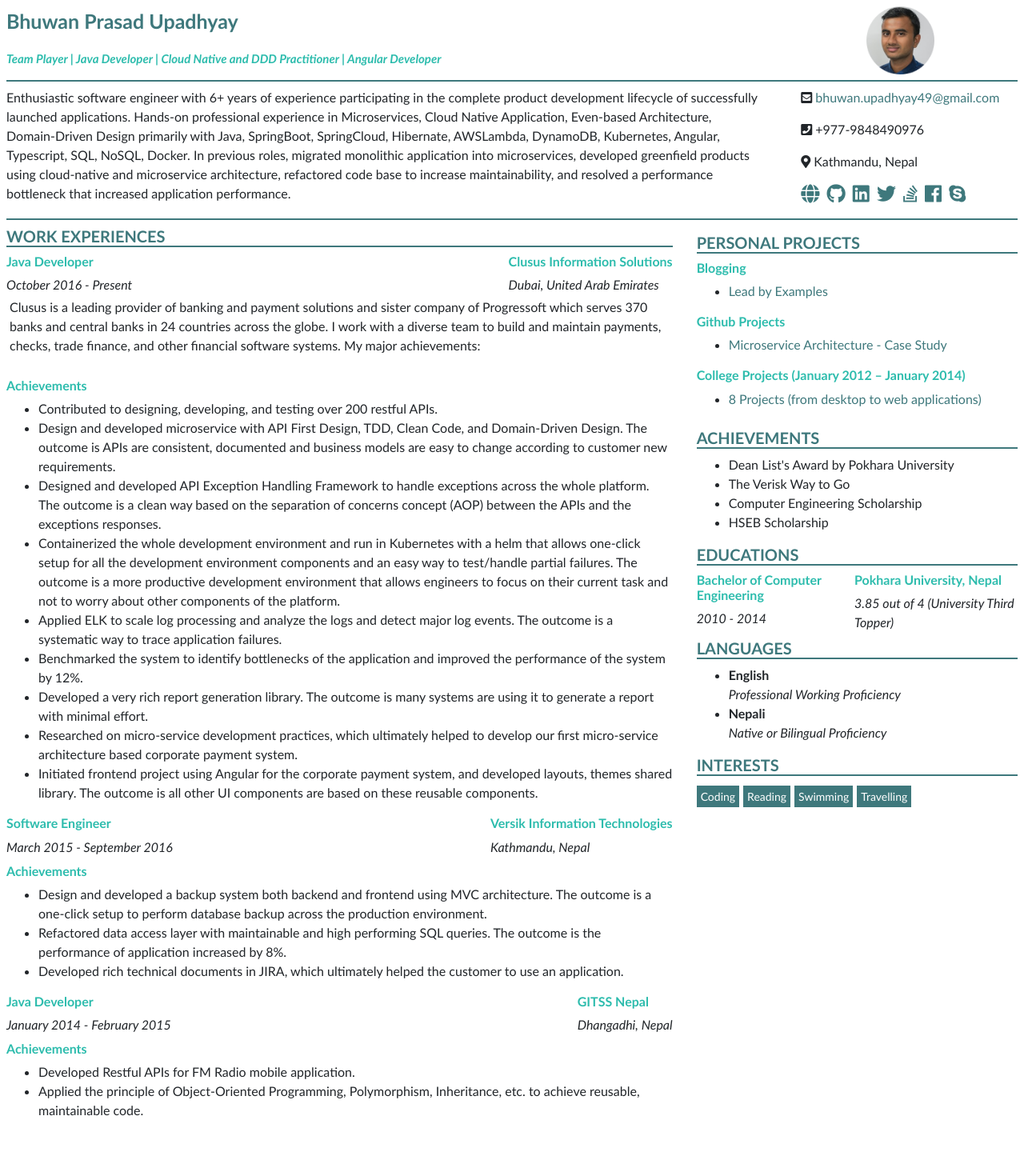
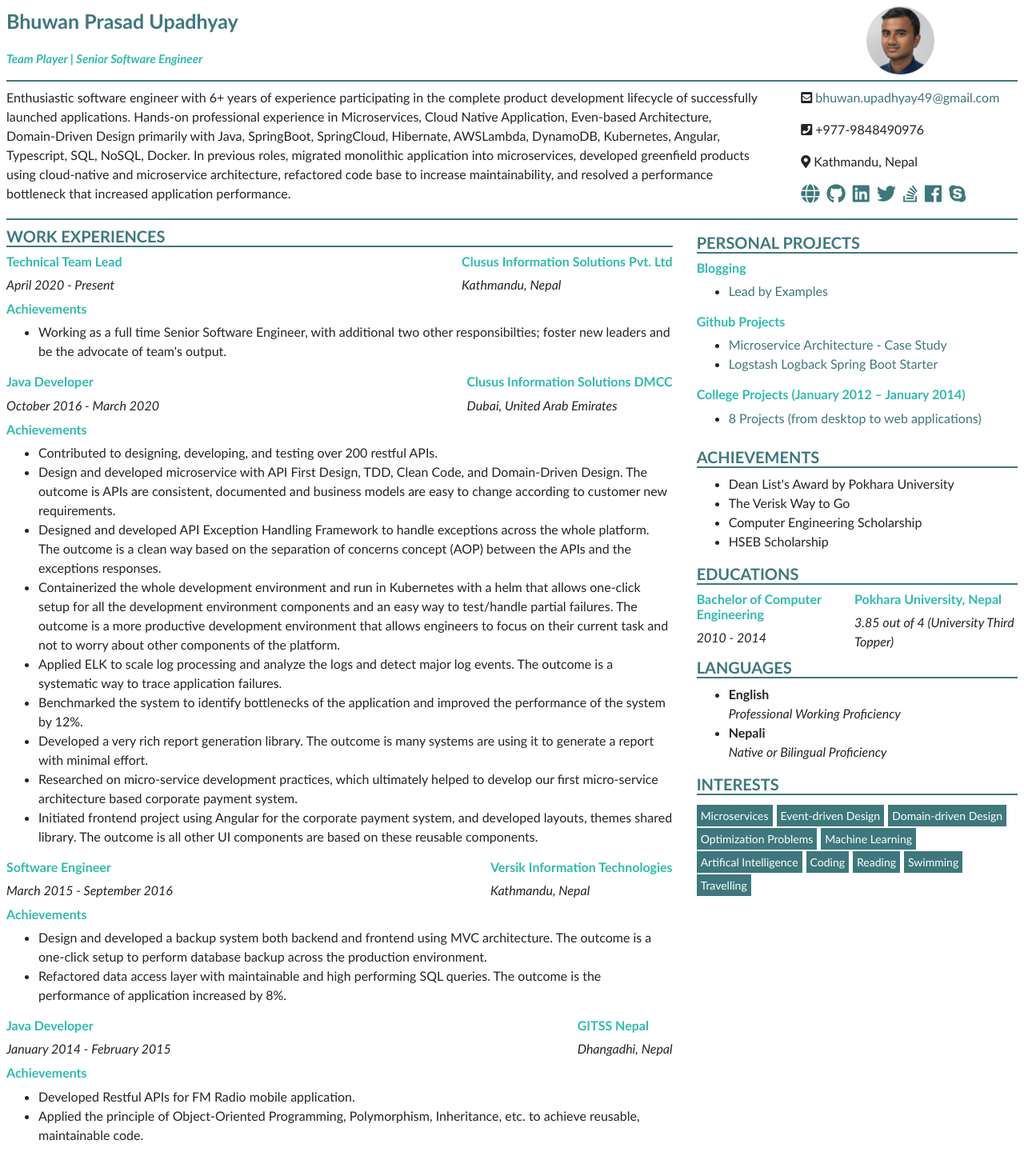
Before and after one commit to BhuwanUpadhyay/cv, a Jekyll site: the page built from index.markdown, in a window 1280 px wide. Shown: the whole page at 80% size. Built offline with Jekyll 4.4.1, drawn with Linux system fonts in a browser that asks for light colours; nearby versions of some CDN libraries; before the commit the page ends 1424 px from its top, so only the background shows below that.

Commit message:
docs: cv

```diff
--- a/_data/cv.yml
+++ b/_data/cv.yml
@@ -1,5 +1,5 @@
 name: Bhuwan Prasad Upadhyay
-title: Team Player | Java Developer | Cloud Native and DDD Practitioner | Angular Developer
+title: Team Player | Senior Software Engineer
 summary: >-
   Enthusiastic software engineer with 6+ years of experience participating in the complete product development lifecycle of successfully launched applications. Hands-on professional experience in Microservices, Cloud Native Application, Even-based Architecture, Domain-Driven Design primarily with Java, SpringBoot, SpringCloud, Hibernate, AWSLambda, DynamoDB, Kubernetes, Angular, Typescript, SQL, NoSQL, Docker. In previous roles, migrated monolithic application into microservices, developed greenfield products using cloud-native and microservice architecture, refactored code base to increase maintainability, and resolved a performance bottleneck that increased application performance.
 image: assets/images/2.png
@@ -142,16 +142,16 @@ skills:
       - name: Grafana
       - name: JProfiler
 experiences:
-  # - title: Technical Team Lead
-  #   company: Clusus Information Solutions
-  #   location: Dubai, United Arab Emirates
-  #   years: April 2020 - Present
+  - title: Technical Team Lead
+    company: Clusus Information Solutions Pvt. Ltd
+    location: Kathmandu, Nepal
+    years: April 2020 - Present
+    responsibilities:
+      - Working as a full time Senior Software Engineer, with additional two other responsibilties; foster new leaders and be the advocate of team's output.
   - title: Java Developer
-    company: Clusus Information Solutions
+    company: Clusus Information Solutions DMCC
     location: Dubai, United Arab Emirates
-    years: October 2016 - Present
-    description: |
-      Clusus is a leading provider of banking and payment solutions and sister company of Progressoft which serves 370 banks and central banks in 24 countries across the globe. I work with a diverse team to build and maintain payments, checks, trade finance, and other financial software systems. My major achievements:
+    years: October 2016 - March 2020
     responsibilities:
       - Contributed to designing, developing, and testing over 200 restful APIs.
       - Design and developed microservice with API First Design, TDD, Clean Code, and Domain-Driven Design. The outcome is APIs are consistent, documented and business models are easy to change according to customer new requirements.
@@ -169,7 +169,6 @@ experiences:
     responsibilities:
       - Design and developed a backup system both backend and frontend using MVC architecture. The outcome is a one-click setup to perform database backup across the production environment.
       - Refactored data access layer with maintainable and high performing SQL queries. The outcome is the performance of application increased by 8%.
-      - Developed rich technical documents in JIRA, which ultimately helped the customer to use an application.
   - title: Java Developer
     company: GITSS Nepal
     location: Dhangadhi, Nepal
@@ -201,6 +200,12 @@ languages:
   - name: Nepali
     level: Native or Bilingual Proficiency
 interests:
+  - Microservices
+  - Event-driven Design
+  - Domain-driven Design
+  - Optimization Problems
+  - Machine Learning
+  - Artifical Intelligence
   - Coding
   - Reading
   - Swimming
@@ -220,8 +225,8 @@ projects:
     links:
       - title: Microservice Architecture - Case Study
         href: https://github.com/BhuwanUpadhyay/case-study
-#      - title: Handbook - Clean Code (Upcomming)
-#        href: https://github.com/BhuwanUpadhyay/clean-code
+      - title: Logstash Logback Spring Boot Starter
+        href: https://github.com/BhuwanUpadhyay/logstash-logback-spring-boot-starter
 #      - title: Handbook - Testing pyramid (Upcomming)
 #        href: https://github.com/BhuwanUpadhyay/testing-pyramid
   - title: College Projects (January 2012 – January 2014)
```
